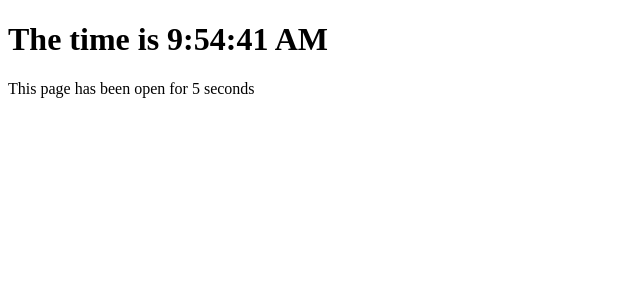
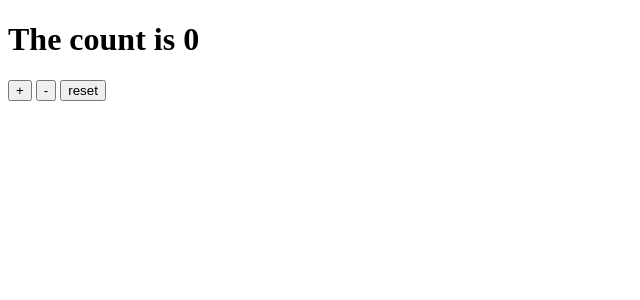
Before and after one commit to mooninlearn/learn-svelte-web-official_tutorial, a Svelte app: page / in a window 1280 px wide. Shown: the top 300 px of the page, without its empty margins (0-640 px from the left). Built offline with nearby package versions, Linux system fonts and the light colour scheme.

Commit message:
Stores  Custom stores

```diff
--- a/src/App.svelte
+++ b/src/App.svelte
@@ -1,17 +1,9 @@
 <script>
-	import { time, elapsed } from './stores.js';
-
-	const formatter = new Intl.DateTimeFormat('en', {
-		hour12: true,
-		hour: 'numeric',
-		minute: '2-digit',
-		second: '2-digit'
-	});
+	import { count } from './stores.js';
 </script>
 
-<h1>The time is {formatter.format($time)}</h1>
+<h1>The count is {$count}</h1>
 
-<p>
-	This page has been open for
-	{$elapsed} {$elapsed === 1 ? 'second' : 'seconds'}
-</p>
+<button on:click={count.increment}>+</button>
+<button on:click={count.decrement}>-</button>
+<button on:click={count.reset}>reset</button>
--- a/src/stores.js
+++ b/src/stores.js
@@ -1,18 +1,14 @@
-import { readable, derived } from 'svelte/store';
+import { writable } from 'svelte/store';
 
-export const time = readable(new Date(), function start(set) {
-	const interval = setInterval(() => {
-		set(new Date());
-	}, 1000);
+function createCount() {
+	const { subscribe, set, update } = writable(0);
 
-	return function stop() {
-		clearInterval(interval);
+	return {
+		subscribe,
+		increment: () => update(n => n + 1),
+		decrement: () => update(n => n - 1),
+		reset: () => set(0)
 	};
-});
+}
 
-const start = new Date();
-
-export const elapsed = derived(
-	time,
-	$time => Math.round(($time - start) / 1000)
-);
+export const count = createCount();
```
Also changed, not shown: 1 other file (tests, documents, lock files or other folders).
